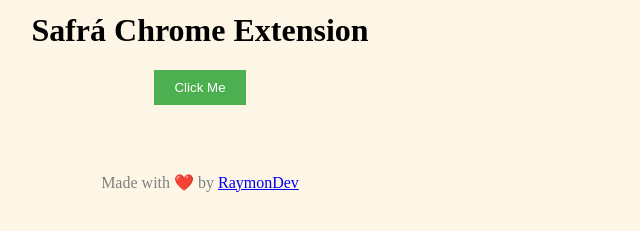
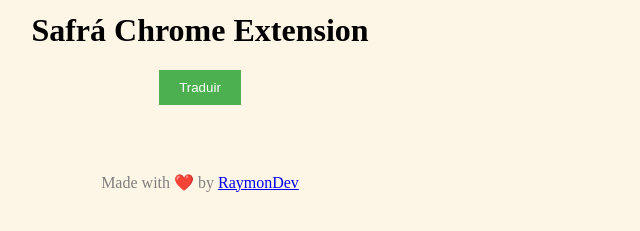
Before and after one commit to RaymonDev/Safra, a browser extension: page index.html in a window 1280 px wide. Shown: the part 167-398 px from the top of the page, 0-640 px from the left. Drawn offline with Linux system fonts and the light colour scheme.

Commit message:
Update code

```diff
--- a/index.html
+++ b/index.html
@@ -48,7 +48,7 @@
     <div class="container">
         <img class="image" src="32-icon.png" alt="Safrá Image">
         <h1>Safrá Chrome Extension</h1>
-        <button id="button" class="button">Click Me</button>
+        <button id="button" class="button">Traduir</button>
     </div>
     <script src="index.js"></script>
     <footer>
```
Also changed, not shown: manifest.json.
